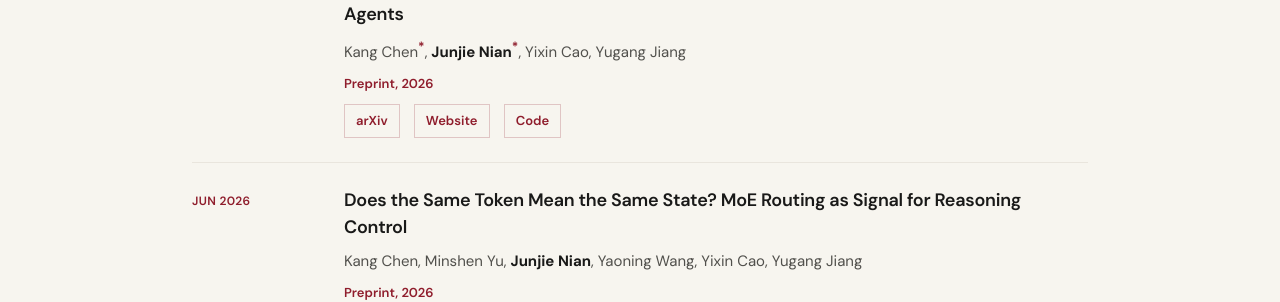
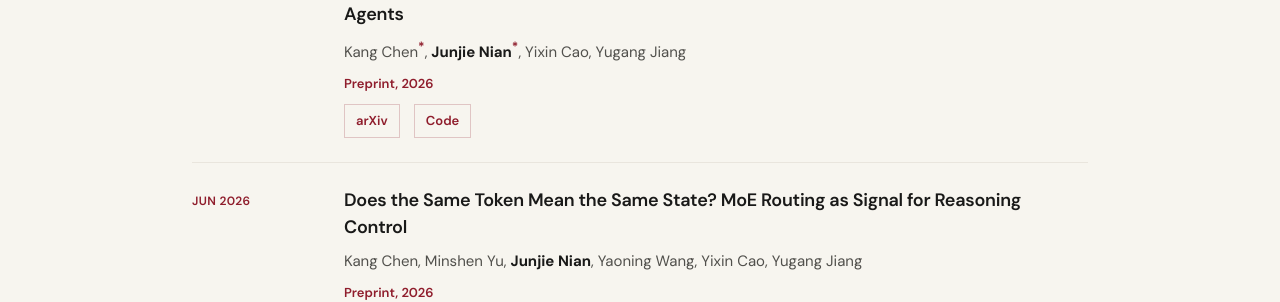
Before and after one commit to JunjieNian/JunjieNian.github.io, a Jekyll site: the page academic.html, which Jekyll copies as it is, in a window 1280 px wide and 900 px high, scrolled down 443 px. Shown: the part 148-450 px from the top of the window. Built offline with Jekyll 4.4.1, drawn with Linux system fonts in a browser that asks for light colours.

Commit message:
Remove RISA website links

```diff
--- a/academic.html
+++ b/academic.html
@@ -59,7 +59,6 @@
                         <em>Kang Chen<sup class="eq-mark">*</sup>, <strong>Junjie Nian</strong><sup class="eq-mark">*</sup>, Yixin Cao, Yugang Jiang</em>
                         <em class="publication-venue"><strong>Preprint, 2026</strong></em>
                         <a href="https://arxiv.org/abs/2608.22191" target="_blank" rel="noopener">arXiv</a>
-                        <a href="https://cckfdu.com/RISA" target="_blank" rel="noopener">Website</a>
                         <a href="https://github.com/JunjieNian/RISA" target="_blank" rel="noopener">Code</a>
                     </div>
                 </li>
--- a/assets/cv.html
+++ b/assets/cv.html
@@ -425,7 +425,6 @@
             &ldquo;Disagree to Explore, Agree to Commit: Routing-Guided Test-Time Scaling for Software Agents.&rdquo;
             <span class="venue">Preprint, 2026.</span>
             <a href="https://arxiv.org/abs/2608.22191" target="_blank" rel="noopener">[arXiv]</a>
-            <a href="https://cckfdu.com/RISA" target="_blank" rel="noopener">[Website]</a>
             <a href="https://github.com/JunjieNian/RISA" target="_blank" rel="noopener">[Code]</a>
         </p>
         <p class="pub">
```
Also changed, not shown: 1 other file.
